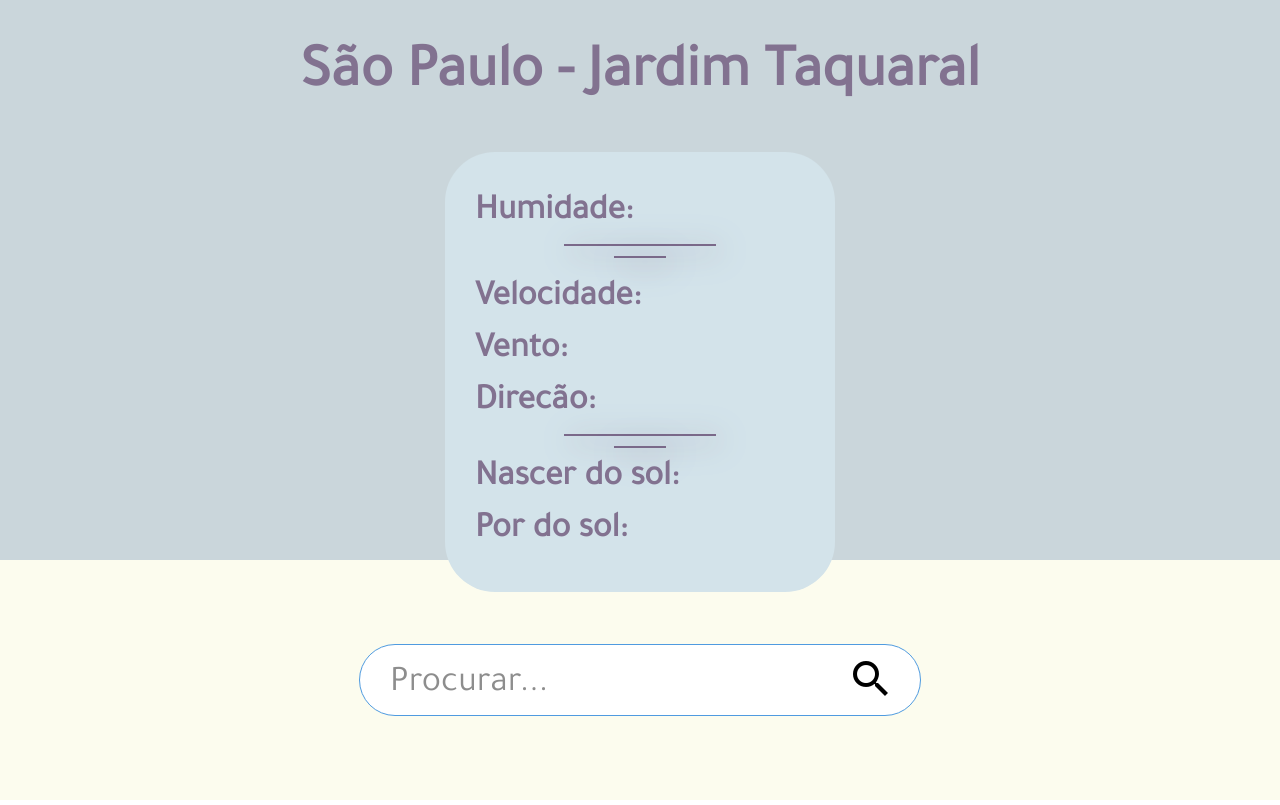
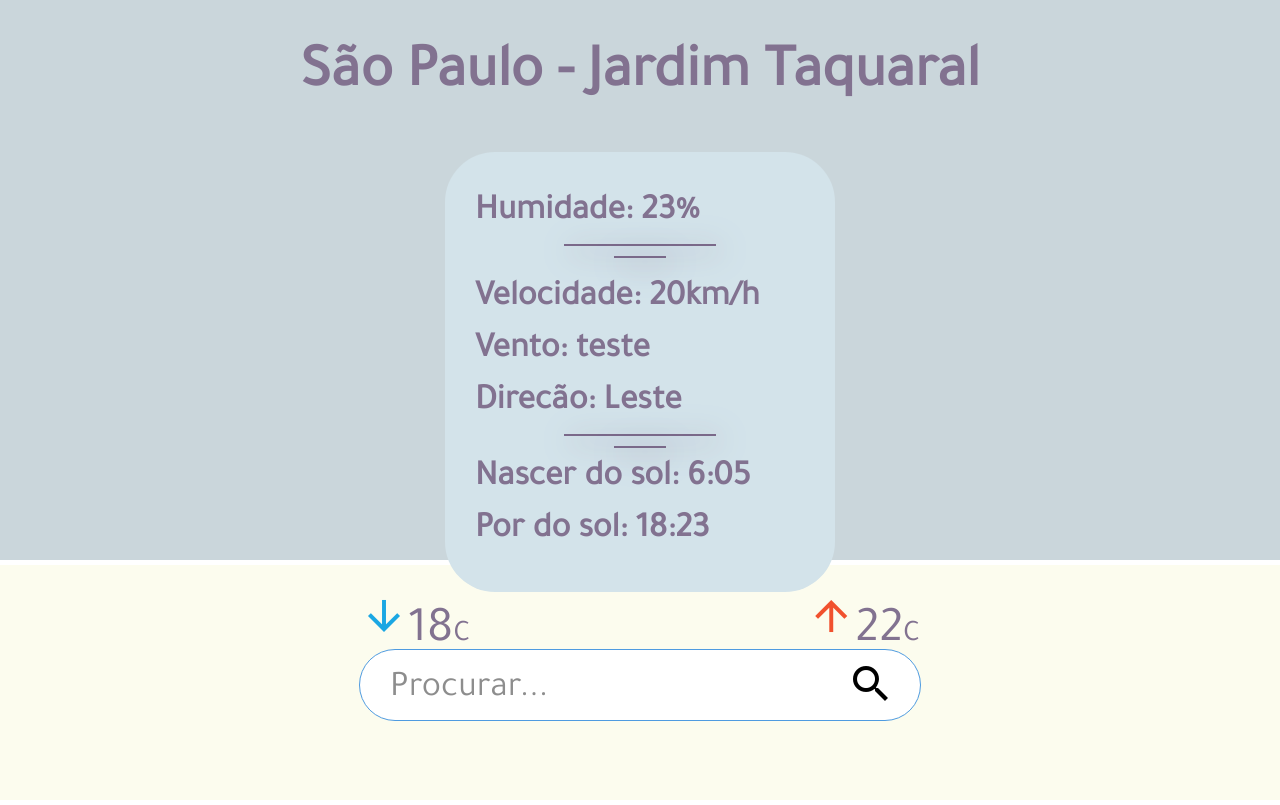
Before and after one commit to JoaoMWatson/weather-tracker, a React (Create React App) app: page / in a window 1280 px wide. Built offline with nearby package versions, Linux system fonts and the light colour scheme.

Commit message:
temperature component feito

```diff
--- a/src/App.css
+++ b/src/App.css
@@ -1,28 +1,38 @@
-@import url('https://fonts.googleapis.com/css2?family=Tajawal&display=swap');
-@import url('https://fonts.googleapis.com/icon?family=Material+Icons');
+@import url("https://fonts.googleapis.com/css2?family=Tajawal&display=swap");
+@import url("https://fonts.googleapis.com/icon?family=Material+Icons");
 
 body {
   margin: 0;
   padding: 0;
 
+  overflow-y: hidden;
+  overflow-x: hidden;
 }
 
 .App {
-  background-color: #FCFCEE;
+  background-color: #fcfcee;
   width: 100vw;
   height: 100vh;
 }
 
 .container {
-  background-color: #CAD6DB;
+  background-color: #cad6db;
   width: 100vw;
   height: 70vh;
   display: flex;
   flex-direction: column;
   align-items: center;
+  border-bottom: 5px solid white;
 }
 
-.footer{
+.header {
+  display: flex;
+  flex-direction: row;
+  align-items: center;
+  justify-content: center;
+}
+
+.footer {
   display: flex;
   flex-direction: row;
   align-items: center;
--- a/src/App.js
+++ b/src/App.js
@@ -2,6 +2,7 @@ import React from "react";
 
 import Header from "./components/Header/Header";
 import Search from "./components/Search/Search";
+import Temperature from "./components/Temperature/Temperature";
 
 import "./App.css";
 import WeatherInfo from "./components/WetherInfo/WeatherInfo";
@@ -10,9 +11,13 @@ function App() {
   return (
     <div className="App">
       <div className="container">
-        <Header />
-        <WeatherInfo/>
+        <div className="header">
+          <Header />
+        </div>
+        <WeatherInfo />
+        <Temperature/>
       </div>
+
       <div className="footer">
         <Search />
       </div>
--- a/src/components/Header/Header.jsx
+++ b/src/components/Header/Header.jsx
@@ -1,13 +1,19 @@
-import React from "react";
+import React, { Component } from "react";
 
-import './Header.css';
+import "./Header.css"
 
-export default function Header() {
-    return(
-        <div className="Header">
-            <h1>
-                São Paulo - Jardim Taquaral
-            </h1>
-        </div>
+class Header extends Component {
+  constructor(props) {
+    super(props);
+    this.state = {};
+  }
+  render() {
+    return (
+      <div className="Header">
+        <h1>São Paulo - Jardim Taquaral</h1>
+      </div>
     );
+  }
 }
+
+export default Header;
--- /dev/null
+++ b/src/components/Temperature/Temperature.css
@@ -0,0 +1,27 @@
+.temperature-wrapper{
+    display: flex;
+    flex-direction: row;
+    justify-content: space-between;
+    min-width: 560px;
+}
+
+.temp{
+    font-size: 50px;
+    font-weight: lighter;
+}
+
+small{
+    font-size: 30px;
+}
+
+.material-icons.md-red{
+    color: #F1512E
+}
+
+.material-icons.md-blue{
+    color: #1BA7E3;
+}
+
+.meterial-icons.md-48{
+    font-size: 48px;
+}
--- /dev/null
+++ b/src/components/Temperature/Temperature.jsx
@@ -0,0 +1,27 @@
+import React, { Component } from "react";
+
+import "./Temperature.css";
+
+class Temperature extends Component {
+  constructor(props) {
+    super(props);
+    this.state = {};
+  }
+  render() {
+    return (
+      <div className="temperature-wrapper">
+        <p className="temp">
+          <span className="material-icons md-blue md-48">arrow_downward</span>18
+          <small>C</small>
+        </p>
+
+        <p className="temp">
+          <span className="material-icons md-red md-48">arrow_upward</span>22
+          <small>C</small>
+        </p>
+      </div>
+    );
+  }
+}
+
+export default Temperature;
--- a/src/components/WetherInfo/WeatherInfo.css
+++ b/src/components/WetherInfo/WeatherInfo.css
@@ -4,6 +4,7 @@
     background-color: #D3E3EA;
     font-size: 20px;
     border-radius: 50px;
+
 }
 
 p{
--- a/src/components/WetherInfo/WeatherInfo.jsx
+++ b/src/components/WetherInfo/WeatherInfo.jsx
@@ -11,20 +11,20 @@ class WeatherInfo extends Component {
     return (
       <div className="weather-info">
         <div className="humidade paragrafo">
-          <p>Humidade: </p>
+          <p>Humidade: 23%</p>
         </div>
         <hr className="linha top-hr"></hr>
         <hr className="linha bottom-hr"></hr>
         <div className="vento paragrafo">
-          <p>Velocidade: </p>
-          <p>Vento: </p>
-          <p>Direcão: </p>
+          <p>Velocidade: 20km/h</p>
+          <p>Vento: teste</p>
+          <p>Direcão: Leste</p>
         </div>
         <hr className="linha top-hr"></hr>
         <hr className="linha bottom-hr"></hr>
         <div className="sol paragrafo">
-          <p>Nascer do sol: </p>
-          <p>Por do sol: </p>
+          <p>Nascer do sol: 6:05</p>
+          <p>Por do sol: 18:23</p>
         </div>
       </div>
     );
```
